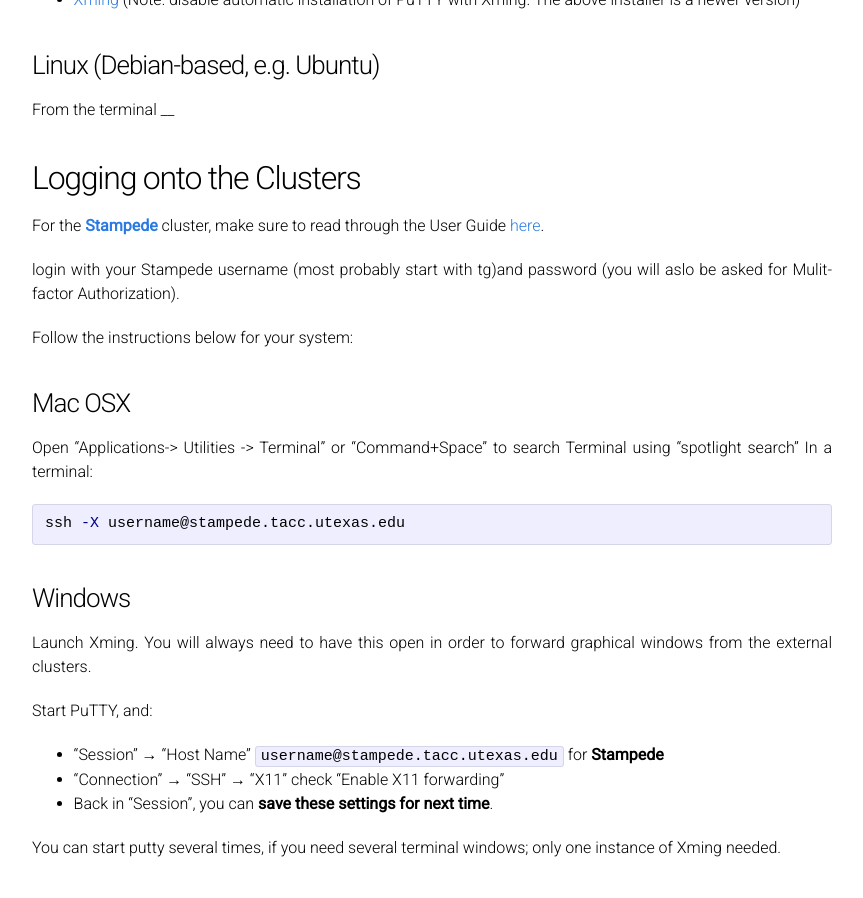
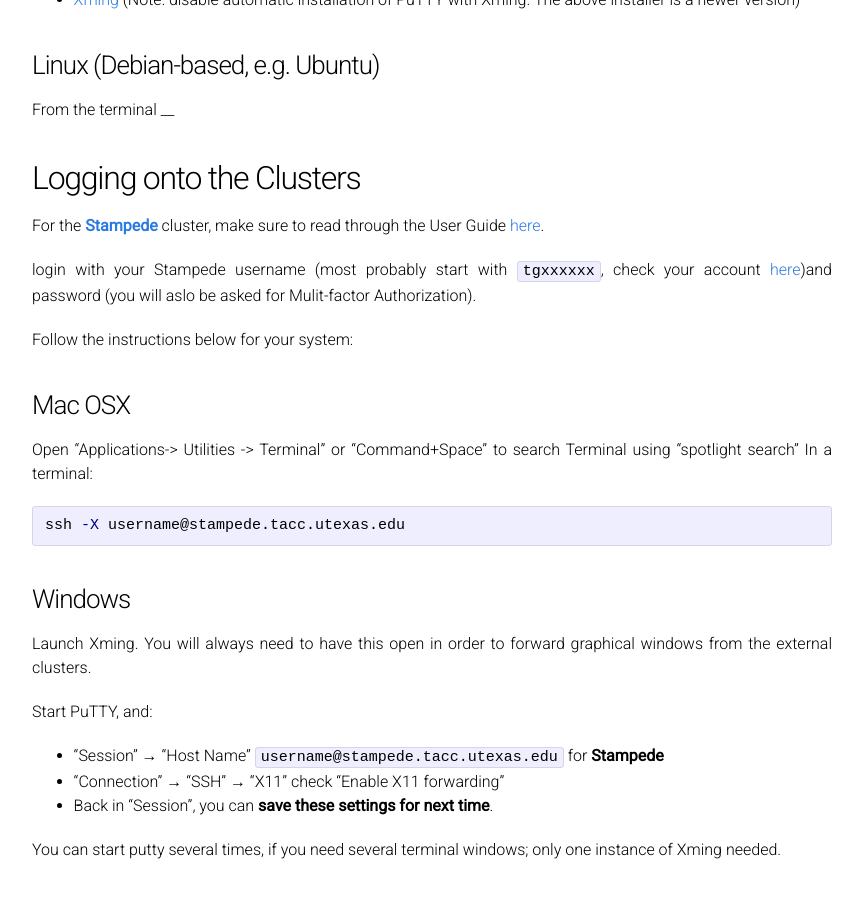
Before and after one commit to vojale/CBE544-2018.github.io, a Jekyll site: the page built from Clusters.md, in a window 1280 px wide and 900 px high, scrolled down 1144 px. Shown: the whole window, without its empty margins (208-1071 px from the left). Built offline with Jekyll 4.4.1, drawn with Linux system fonts in a browser that asks for light colours; our own code applies the rules of GitHub Pages for plain Markdown files.

Commit message:
Update Clusters.md

````diff
--- a/Clusters.md
+++ b/Clusters.md
@@ -56,7 +56,7 @@ ____
 
 For the [**Stampede**](https://www.tacc.utexas.edu/stampede/) cluster, make sure to read through the User Guide [here](https://portal.tacc.utexas.edu/user-guides/stampede).
 
-login with your Stampede username (most probably start with tg)and password (you will aslo be asked for Mulit-factor Authorization).
+login with your Stampede username (most probably start with ```tgxxxxxx```, check your account [here](https://www.xsede.org/group/xup/accounts))and password (you will aslo be asked for Mulit-factor Authorization).
 
 Follow the instructions below for your system:
 
````
